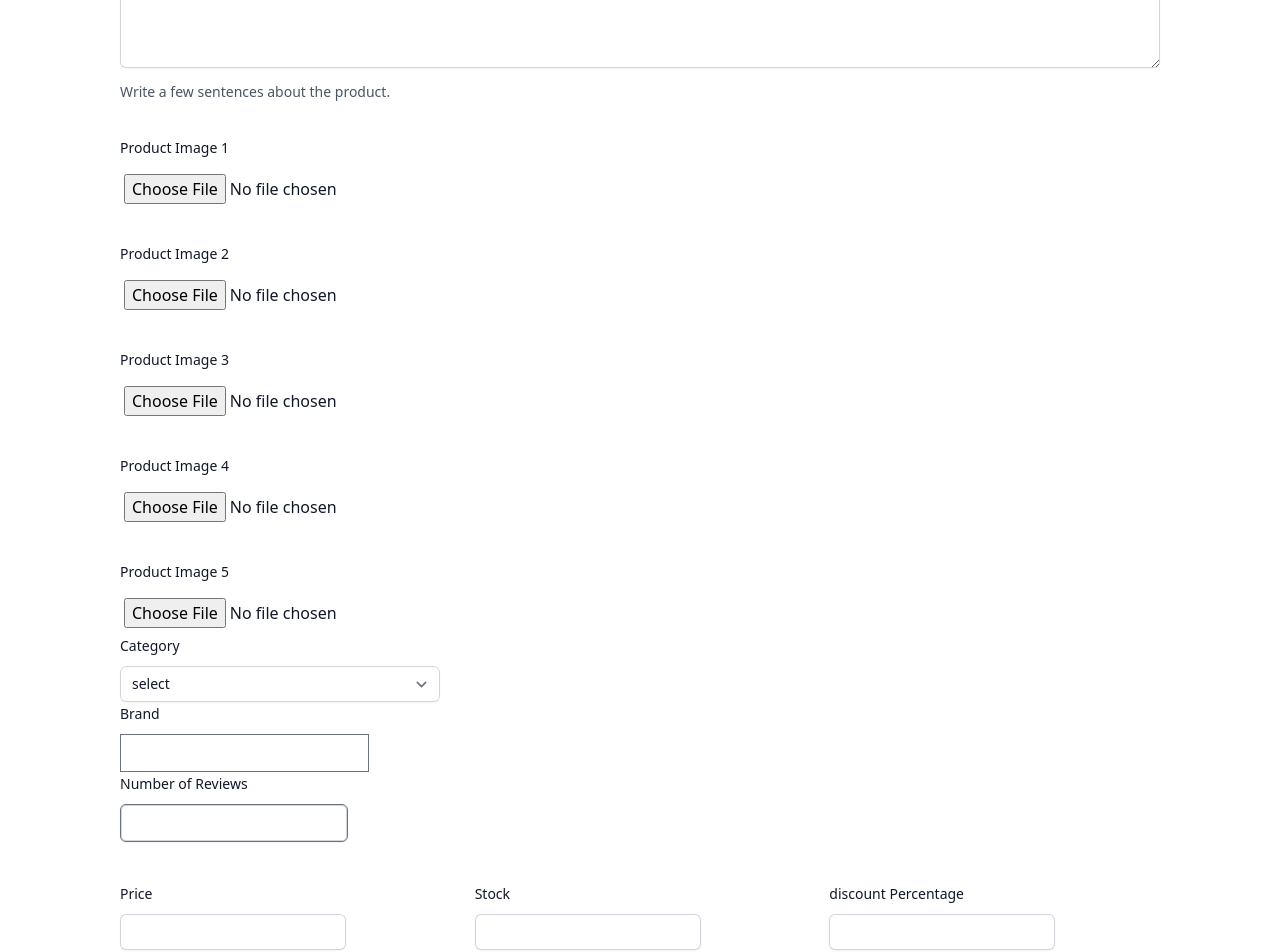
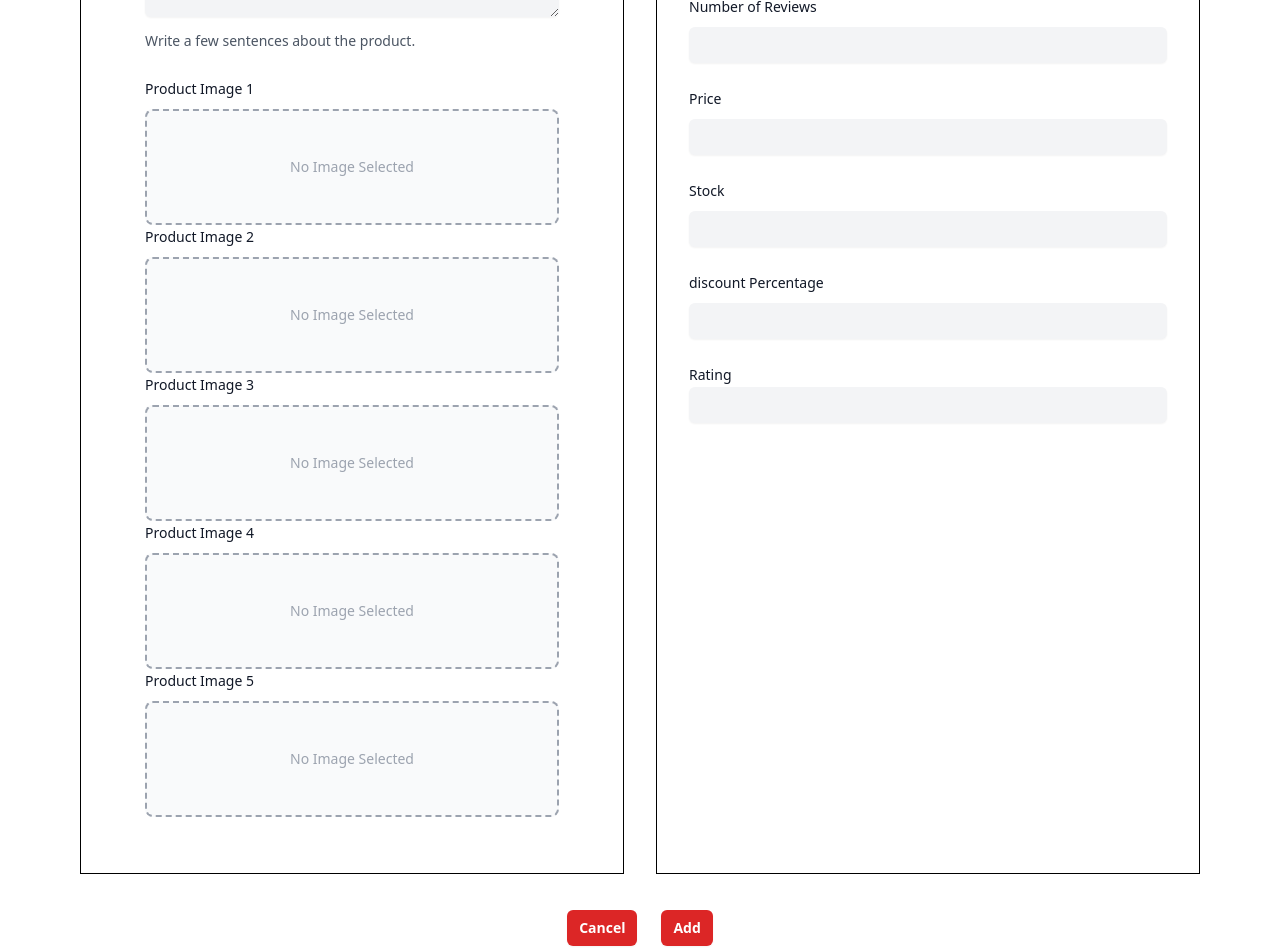
Before and after one commit to PlatypusBoxOrganization/elecEcomWebPortal, a React (Create React App) app: page /productForm in a window 1280 px wide. Shown: the part 280-1232 px from the top of the page. Built offline with nearby package versions, Linux system fonts and the light colour scheme.

Commit message:
productForm UI

```diff
--- a/src/features/admin/AdminComponent/ProductForm.js
+++ b/src/features/admin/AdminComponent/ProductForm.js
@@ -60,7 +60,7 @@ const ProductForm = () => {
   };
 
   return (
-    <div className="ProductForm">
+    <div className="ProductForm mx-20">
       <form
         noValidate
         onSubmit={handleSubmit((data) => {
@@ -74,7 +74,7 @@ const ProductForm = () => {
           formData.append("stock", +data.stock);
           formData.append("discountPercentage", +data.discountPercentage);
           formData.append("brand", data.brand);
-          formData.append("description",data.description) ;
+          formData.append("description", data.description);
           // Handle exactly five images
           if (data.image1) formData.append("images", data.image1[0]);
           if (data.image2) formData.append("images", data.image2[0]);
@@ -92,8 +92,6 @@ const ProductForm = () => {
         })}
         encType="multipart/form-data"
       >
-        <div className="space-y-12">
-          <div className="border-b border-gray-900/10 pb-12 px-10 mt-9 mx-20">
         <h2 className="text-base font-semibold leading-7 text-gray-900">
           Add Product
         </h2>
@@ -101,8 +99,12 @@ const ProductForm = () => {
           Adding new product
         </p>
 
-            <div className="mt-10 grid grid-cols-1 gap-x-6 gap-y-8 sm:grid-cols-6">
-              <div className="sm:col-span-4">
+        <div className="grid grid-cols-1 md:grid-cols-2 gap-8">
+          <div className="border border-black p-8">
+            <div className="">
+              {/* mt-10 grid grid-cols-1 gap-x-6 gap-y-8 sm:grid-cols-6 */}
+              <div className="px-8 mb-6">
+                {/* sm:col-span-4 */}
                 {/* PRODUCT NAME */}
                 <label
                   htmlFor="productname"
@@ -117,15 +119,16 @@ const ProductForm = () => {
                       required: "Product name is required",
                     })}
                     id="name"
-                    className="block flex-1 border-0 bg-transparent py-1.5 pl-1 text-gray-900 "
+                    className="w-full bg-gray-100 border-0 pl-5  py-1.5 pl-1 text-gray-900 "
+                    placeholder="Enter th product name"
                   />
                   {errors.name?.message && (
                     <p className="text-red-500">{errors.name?.message}</p>
                   )}
                 </div>
               </div>
-
-              <div className="col-span-full">
+              <div className="px-8 mb-6">
+                {/* col-span-full */}
                 <label
                   htmlFor="description"
                   className="block text-sm font-medium leading-6 text-gray-900"
@@ -139,8 +142,9 @@ const ProductForm = () => {
                       required: "Product description is required",
                     })}
                     rows="3"
-                    className="block w-full rounded-md border-0 py-1.5 text-gray-900 shadow-sm ring-1 ring-inset ring-gray-300 placeholder:text-gray-400 focus:ring-2 focus:ring-inset focus:ring-indigo-600 sm:text-sm sm:leading-6"
+                    className="block w-full rounded-md border-0 bg-gray-100 py-1.5 text-gray-900 shadow-sm  placeholder:text-gray-400  sm:text-sm sm:leading-6"
                   ></textarea>
+                  {/* ring-gray-300  ring-1 ring-inset focus:ring-2 focus:ring-inset focus:ring-indigo-600 */}
                 </div>
                 <p className="mt-3 text-sm leading-6 text-gray-600">
                   Write a few sentences about the product.
@@ -149,51 +153,66 @@ const ProductForm = () => {
                   <p className="text-red-500">{errors.description?.message}</p>
                 )}
               </div>
+              {/* Five Image Inputs */}
 
-              {/* Five Image Inputs */}
+              <div className="px-8 mb-6">
+                {/* grid grid-cols-1 md:grid-cols-2 gap-6 */}
                 {Array.from({ length: 5 }).map((_, index) => (
-                <div className="col-span-full" key={index}>
+                  <div className="flex flex-col space-y-2 " key={index}>
                     <label
                       htmlFor={`image${index + 1}`}
                       className="block text-sm font-medium leading-6 text-gray-900"
                     >
                       Product Image {index + 1}
                     </label>
-                  <div className="mt-2">
+
+                    <div className="relative flex flex-col items-center justify-center border-2 border-dashed border-gray-400 h-15 rounded-lg bg-gray-50 hover:bg-gray-100 transition-all duration-300 p-4 ">
+                      {/* Placeholder or Image Preview */}
+                      <div className="flex items-center justify-center w-full h-20">
+                        <p className="text-sm text-gray-400">
+                          No Image Selected
+                        </p>
+                      </div>
+
+                      {/* Input Field */}
                       <input
                         type="file"
                         {...register(`image${index + 1}`, {
                           required: `Product image ${index + 1} is required`,
                         })}
                         id={`image${index + 1}`}
-                      className="block flex-1 border-0 bg-transparent py-1.5 pl-1 text-gray-900 "
+                        className="absolute inset-0 opacity-0 cursor-pointer "
                       />
+                    </div>
+
+                    {/* Error Message */}
                     {errors[`image${index + 1}`]?.message && (
-                      <p className="text-red-500">
+                      <p className="text-red-500 text-xs mt-1">
                         {errors[`image${index + 1}`]?.message}
                       </p>
                     )}
                   </div>
-                </div>
                 ))}
               </div>
+            </div>
+          </div>
 
-            {/* Add the rest of your form fields */}
-            {/* ... */}
-            <div class="sm:col-span-3">
+          <div className="border border-black p-8">
+            <div class="w-full mb-6">
               <label
                 for="category"
-                class="block text-sm font-medium leading-6 text-gray-900"
+                class=" text-sm font-medium leading-6 text-gray-900"
               >
                 Category
               </label>
-              <div class="mt-2">
+              <div class="mt-2 w-full">
                 <select
                   id="category"
                   {...register("category", {
                     required: "product category need to be selected",
                   })}
-                  class="block w-full rounded-md border-0 py-1.5 text-gray-900 shadow-sm ring-1 ring-inset ring-gray-300 focus:ring-2 focus:ring-inset focus:ring-indigo-600 sm:max-w-xs sm:text-sm sm:leading-6"
+                  class=" w-full rounded-md border-0 py-1.5 text-gray-900 shadow-sm  sm:text-sm sm:leading-6 bg-gray-100"
+                  // ring-1 ring-inset ring-gray-300 focus:ring-2 focus:ring-inset focus:ring-indigo-600
                 >
                   <option>select</option>
                   <option>Audio</option>
@@ -207,7 +226,8 @@ const ProductForm = () => {
                 )}
               </div>
             </div>
-            <div className="sm:col-span-4">
+
+            <div className="mb-6">
               <label
                 htmlFor="brand"
                 className="block text-sm font-medium leading-6 text-gray-900"
@@ -221,37 +241,40 @@ const ProductForm = () => {
                     required: "Brand is required",
                   })}
                   id="brand"
-                  className="block flex-1 border-1 bg-transparent py-1.5 pl-1 text-gray-900 "
+                  className="w-full rounded-md border-0 bg-gray-100 py-1.5 pl-1 text-gray-900 "
                 />
                 {errors.brand?.message && (
                   <p className="text-red-500">{errors.brand?.message}</p>
                 )}
               </div>
             </div>
-            <div className="sm:col-span-2 sm:col-start-1">
+
+            <div className="mb-6">
+              {/* sm:col-span-2 sm:col-start-1 */}
               <label
                 htmlFor="numReviews"
-                className="block text-sm font-medium leading-6 text-gray-900"
+                className=" text-sm font-medium leading-6 text-gray-900"
               >
                 Number of Reviews
               </label>
               <div className="mt-2">
                 <input
-                  type="number"
+                  type="text"
                   id="numReviews"
                   {...register("numReviews", {
                     required: "Number of reviews is required",
                     min: 0,
                   })}
-                  className="block rounded-md border-1 py-1.5 text-gray-900 shadow-sm ring-1 ring-inset ring-gray-300 placeholder:text-gray-400 focus:ring-2 focus:ring-inset focus:ring-indigo-600 sm:text-sm sm:leading-6"
+                  className="rounded-md bg-gray-100 w-full border-0 py-1.5 text-gray-900 shadow-sm  placeholder:text-gray-400 sm:text-sm sm:leading-6"
+                  // ring-1 ring-inset ring-gray-300 focus:ring-2 focus:ring-inset focus:ring-indigo-600
                 />
                 {errors.numReviews?.message && (
                   <p className="text-red-500">{errors.numReviews?.message}</p>
                 )}
               </div>
             </div>
-            <div className="mt-10 grid grid-cols-1 gap-x-6 gap-y-8 sm:grid-cols-6">
-              <div class="sm:col-span-2 sm:col-start-1">
+
+            <div class="mb-6">
               <label
                 for="price"
                 class="block text-sm font-medium leading-6 text-gray-900"
@@ -267,7 +290,7 @@ const ProductForm = () => {
                     min: 1,
                     max: 10000,
                   })}
-                    class="block  rounded-md border-0 py-1.5 text-gray-900 shadow-sm ring-1 ring-inset ring-gray-300 placeholder:text-gray-400 focus:ring-2 focus:ring-inset focus:ring-indigo-600 sm:text-sm sm:leading-6"
+                  class="w-full bg-gray-100 rounded-md border-0 py-1.5 text-gray-900 shadow-sm placeholder:text-gray-400 sm:text-sm sm:leading-6"
                 />
                 {errors.price?.message && (
                   <p className="text-red-500">{errors.price?.message}</p>
@@ -275,7 +298,7 @@ const ProductForm = () => {
               </div>
             </div>
 
-              <div class="sm:col-span-2">
+            <div class="mb-6">
               <label
                 for="stock"
                 class="block text-sm font-medium leading-6 text-gray-900"
@@ -292,7 +315,7 @@ const ProductForm = () => {
                   })}
                   id="stock"
                   autocomplete="address-level1"
-                    class="block  rounded-md border-0 py-1.5 text-gray-900 shadow-sm ring-1 ring-inset ring-gray-300 placeholder:text-gray-400 focus:ring-2 focus:ring-inset focus:ring-indigo-600 sm:text-sm sm:leading-6"
+                  class="bg-gray-100 w-full  rounded-md border-0 py-1.5 text-gray-900 shadow-sm  placeholder:text-gray-400  sm:text-sm sm:leading-6"
                 />
                 {errors.stock?.message && (
                   <p className="text-red-500">{errors.stock?.message}</p>
@@ -300,7 +323,7 @@ const ProductForm = () => {
               </div>
             </div>
 
-              <div class="sm:col-span-1">
+            <div class="mb-6">
               <label
                 for="discountPercentage"
                 class="block text-sm font-medium leading-6 text-gray-900"
@@ -316,7 +339,7 @@ const ProductForm = () => {
                     max: 100,
                   })}
                   id="discountPercentage"
-                    class="block  rounded-md border-0 py-1.5 text-gray-900 shadow-sm ring-1 ring-inset ring-gray-300 placeholder:text-gray-400 focus:ring-2 focus:ring-inset focus:ring-indigo-600 sm:text-sm sm:leading-6"
+                  class="bg-gray-100 w-full rounded-md border-0 py-1.5 text-gray-900 shadow-sm placeholder:text-gray-400 sm:text-sm sm:leading-6"
                 />
               </div>
               {errors.discountPercentage?.message && (
@@ -325,8 +348,8 @@ const ProductForm = () => {
                 </p>
               )}
             </div>
-            </div>
-            <div class="mt-2">
+
+            <div class="mb-6">
               <label
                 for="discountPercentage"
                 class="block text-sm font-medium leading-6 text-gray-900"
@@ -341,22 +364,26 @@ const ProductForm = () => {
                   max: 100,
                 })}
                 id="rating"
-                class="block  rounded-md border-0 py-1.5 text-gray-900 shadow-sm ring-1 ring-inset ring-gray-300 placeholder:text-gray-400 focus:ring-2 focus:ring-inset focus:ring-indigo-600 sm:text-sm sm:leading-6"
+                class="bg-gray-100 w-full  rounded-md border-0 py-1.5 text-gray-900 shadow-sm  placeholder:text-gray-400  sm:text-sm sm:leading-6"
               />
             </div>
+          </div>
+        </div>
 
-            <div className="my-6 flex items-center justify-end gap-x-6">
+        <div className="space-y-12">
+          <div className="border-b border-gray-900/10 pb-12 px-10 mt-9 mx-20">
+            <div className="my-6 flex items-center justify-center gap-x-6">
               <Link
                 to={"/admin"}
-                className="rounded-md bg-indigo-600 px-3 py-2 text-sm font-semibold text-white shadow-sm hover:bg-indigo-500 focus-visible:outline focus-visible:outline-2 focus-visible:outline-offset-2 focus-visible:outline-indigo-400"
+                className="rounded-md bg-red-600 px-3 py-2 text-sm font-semibold text-white shadow-sm hover:bg-red-500 focus-visible:outline focus-visible:outline-2 focus-visible:outline-offset-2 focus-visible:outline-red-400"
               >
                 Cancel
               </Link>
               <button
                 type="submit"
-                className="rounded-md bg-indigo-600 px-3 py-2 text-sm font-semibold text-white shadow-sm hover:bg-indigo-500 focus-visible:outline focus-visible:outline-2 focus-visible:outline-offset-2 focus-visible:outline-indigo-400"
+                className="rounded-md bg-red-600 px-3 py-2 text-sm font-semibold text-white shadow-sm hover:bg-red-500 focus-visible:outline focus-visible:outline-2 focus-visible:outline-offset-2 focus-visible:outline-red-400"
               >
-                {params.id ? "Update Product" : "Add Product"}
+                {params.id ? "Update" : "Add"}
               </button>
             </div>
           </div>
```
Lines whose indentation alone changed are shown as unchanged.
